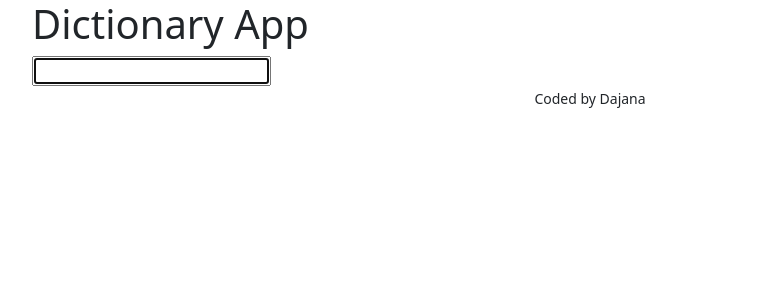
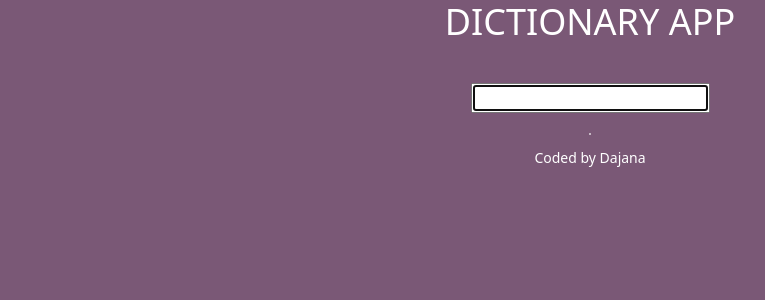
Before and after one commit to dajana-lab/dictionary-react-app, a React (Create React App) app: page / in a window 1280 px wide. Shown: the top 300 px of the page, without its empty margins (50-815 px from the left). Built offline with nearby package versions, Linux system fonts and the light colour scheme.

Commit message:
Added styles

```diff
--- a/src/App.css
+++ b/src/App.css
@@ -1,3 +1,14 @@
-.coded-by {
+.App {
+  background-color: #7a5876;
+  min-height: 100vh;
+  color: white;
+}
+.App h1 {
     text-align: center;
+    font-size: 36px;
+    text-transform: uppercase;
 }
+footer {
+  text-align: center;
+  padding:  10px;
+}
--- a/src/App.js
+++ b/src/App.js
@@ -1,7 +1,6 @@
 import './App.css';
 import Dictionary from './Dictionary';
 import "bootstrap/dist/css/bootstrap.min.css";
-
 
 function App() {
   return (
--- a/src/Dictionary.css
+++ b/src/Dictionary.css
@@ -0,0 +1,18 @@
+.Dictionary {
+    display: flex;
+   flex-direction: column;
+   align-items: center;
+    margin-top: 40px;
+}
+.Dictionary form {
+    max-width: 100%;
+}
+.results-dictionary {
+    margin-top: 20px;
+    color: #ffffff;
+    max-width: 100%;
+    border: 1px solid white;
+    border-radius: 10px;
+
+
+}
--- a/src/Dictionary.js
+++ b/src/Dictionary.js
@@ -36,7 +36,9 @@ function handleChange(event) {
             onChange={handleChange}
             autoFocus={true} />
         </form>
+        <div className="results-dictionary">
         <Results results={results}/>
+        </div>
      </div>
     )
 }
--- a/src/Meaning.js
+++ b/src/Meaning.js
@@ -6,18 +6,13 @@ function Meaning(props) {
   console.log(props.meaning);
   return (
     <div className="Meaning">
-      <h3>{props.meaning.partOfSpeech}</h3>
+      <h3 className="text-uppercase mb-3 p-2">{props.meaning.partOfSpeech}</h3>
       {props.meaning.definitions.map(function (definition, index) {
         return (
           <div key={index}>
-            <p>
-              <strong>Definition:</strong>{definition.definition}
-              <br />
-              <strong>Example:</strong>
-              <em>{definition.example}</em>
-            </p>
 
-          <strong>Synonyms: </strong>
+              <p className="p-2 mt-3"><strong>Definition: </strong>{definition.definition}</p>
+             <p className="p-2 mt-3"><strong>Synonyms: </strong></p>
           <Synonyms synonyms={definition.synonyms}/>
           </div>
 
--- /dev/null
+++ b/src/Phonetic.css
@@ -0,0 +1,6 @@
+.audio {
+     display: block;
+    margin: 0 auto;
+    color: black;
+
+}
--- a/src/Phonetic.js
+++ b/src/Phonetic.js
@@ -1,4 +1,5 @@
 import React from "react";
+import "./Phonetic.css"
 
 function Phonetic(props) {
     if(!props.phonetic.audio) {
@@ -6,8 +7,8 @@ return null
     }
 return (
         <div className="Phonetics">
-            <a href={props.phonetic.audio} target="_blank"  rel="noreferrer">
-Listen
+            <a href={props.phonetic.audio} target="_blank"  rel="noreferrer" className="audio">
+Listen:
             </a>
             {props.phonetic.text}
         </div>
--- a/src/Results.js
+++ b/src/Results.js
@@ -9,7 +9,7 @@ import Phonetic from "./Phonetic";
 
   return (
     <div className="Results">
-      <h3>
+      <h3 className="text-uppercase fs-1 mt-3 mb-3 text-center">
         {props.results.word}
       </h3>
       {props.results.phonetics.map(function(phonetic, index){
```
